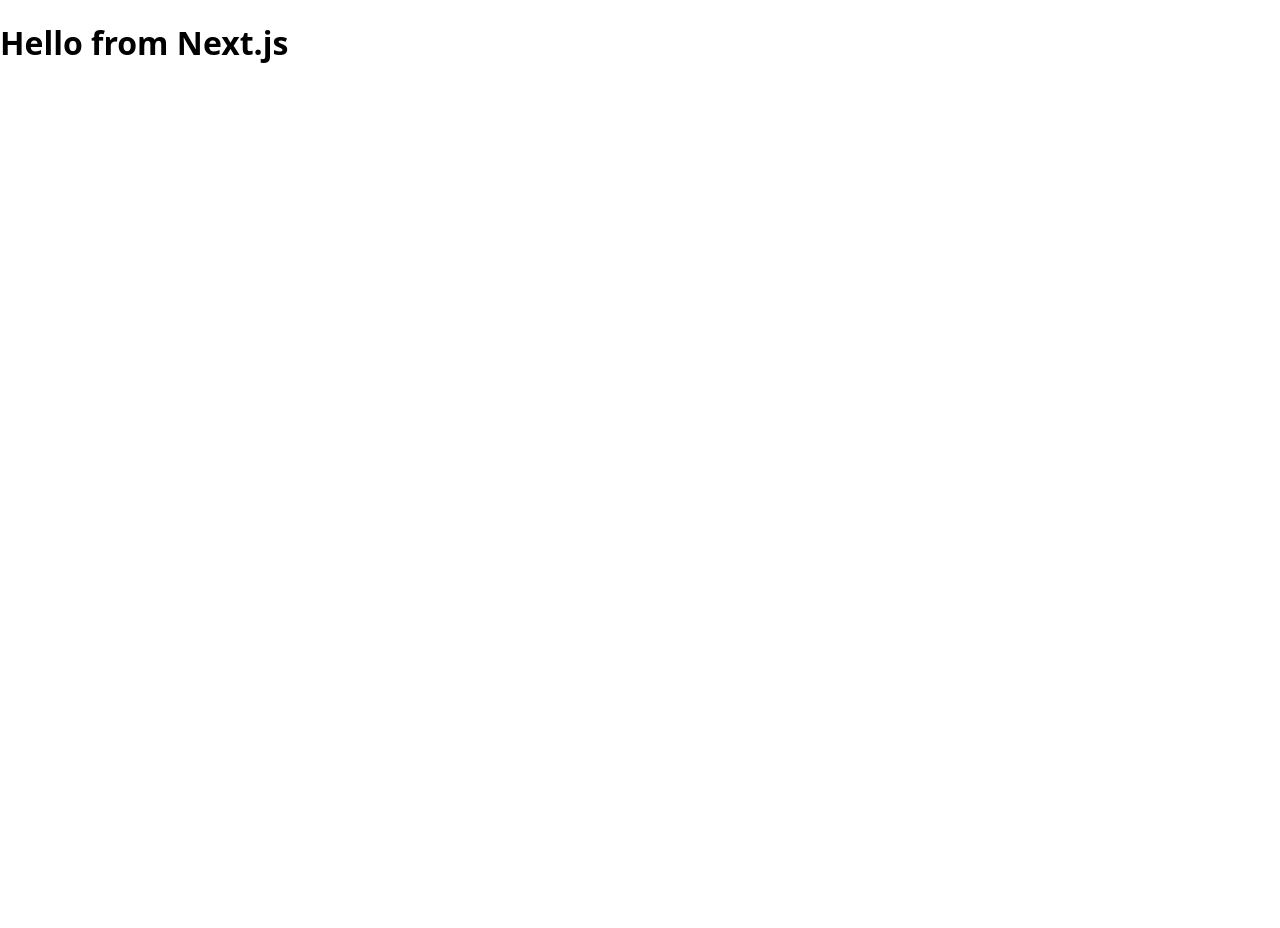
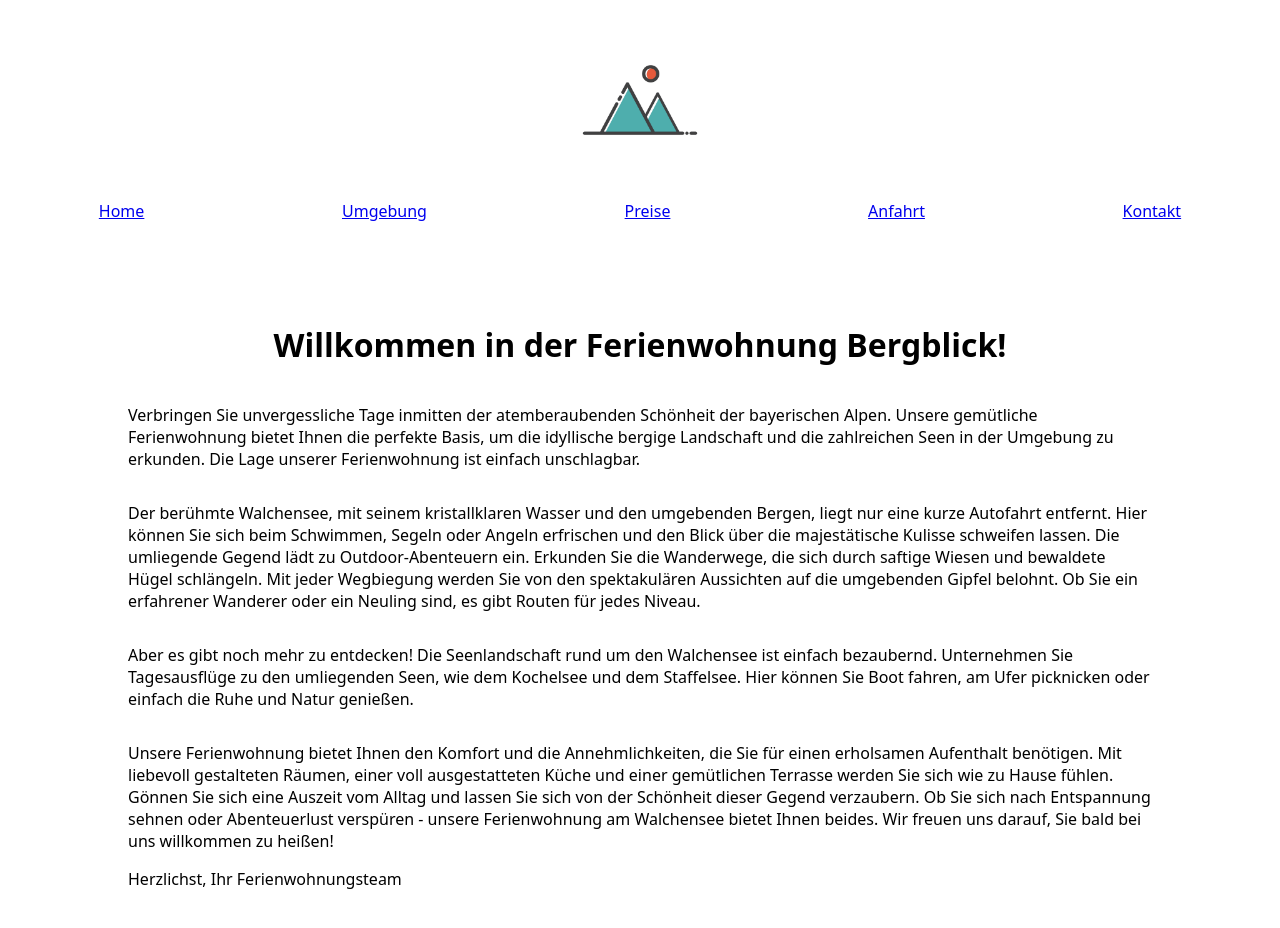
Before and after one commit to aaaleeenaaa/ferienwohnung-bergblick, a Next.js app: page / in a window 1280 px wide. Shown: the top 928 px of the page. Before the commit the page ends 800 px from the top, so only its background shows below. Built offline with nearby package versions, Linux system fonts and the light colour scheme.

Commit message:
add navigation, logo and first draft content

```diff
--- /dev/null
+++ b/components/Layout/Header.js
@@ -0,0 +1,26 @@
+import Image from "next/image";
+import styled from "styled-components";
+import Head from "next/head";
+
+const StyledHeader = styled.header`
+  display: flex;
+  justify-content: center;
+`;
+
+export default function Header() {
+  return (
+    <>
+      <Head>
+        <title>Ferienwohnung Bergblick</title>
+      </Head>
+      <StyledHeader>
+        <Image
+          src="/mountain-icon.png"
+          alt="Mountain icon"
+          width={200}
+          height={200}
+        />
+      </StyledHeader>
+    </>
+  );
+}
--- /dev/null
+++ b/components/Layout/Layout.js
@@ -0,0 +1,21 @@
+import Navbar from "./Menu.js";
+import styled from "styled-components";
+import Header from "./Header.js";
+
+const StyledMain = styled.main`
+  margin-top: 5rem;
+  margin-bottom: 4.5rem;
+  display: flex;
+  justify-content: center;
+  flex-wrap: wrap;
+`;
+
+export default function Layout({ children }) {
+  return (
+    <>
+      <Header />
+      <Navbar />
+      <StyledMain>{children}</StyledMain>
+    </>
+  );
+}
--- /dev/null
+++ b/components/Layout/Menu.js
@@ -0,0 +1,63 @@
+import Link from "next/link";
+import styled from "styled-components";
+
+const StyledNavbar = styled.nav`
+  display: flex;
+  justify-content: space-around;
+`;
+
+export default function Navbar() {
+  return (
+    <StyledNavbar>
+      <Link href="/">Home</Link>
+      <Link href="/surroundings">Umgebung</Link>
+      <Link href="/prices">Preise</Link>
+      <Link href="/arrival">Anfahrt</Link>
+      <Link href="/contact">Kontakt</Link>
+    </StyledNavbar>
+  );
+}
+
+/*import { AiOutlineMenu } from "react-icons/ai";
+import { useState } from "react";
+import Link from "next/link";
+import styled from "styled-components";
+
+const StyledMenu = styled.nav`
+  position: fixed;
+  top: 1rem;
+  right: 1rem;
+`;
+
+export default function Menu() {
+  const [isOpen, setIsOpen] = useState(false);
+
+  function toggleMenu() {
+    setIsOpen(!isOpen);
+  }
+
+  return (
+    <>
+      <StyledMenu>
+        <AiOutlineMenu onClick={toggleMenu} />
+        {isOpen && (
+          <ul>
+            <li>
+              <Link href="/index">Home</Link>
+            </li>
+            <li>
+              <Link href="/#">Umgebung</Link>
+            </li>
+            <li>
+              <Link href="/#">Preise</Link>
+            </li>
+            <li>
+              <Link href="/#">Kontakt</Link>
+            </li>
+          </ul>
+        )}
+      </StyledMenu>
+    </>
+  );
+}
+*/
--- a/package.json
+++ b/package.json
@@ -15,6 +15,7 @@
     "next": "13.3.1",
     "react": "18.2.0",
     "react-dom": "18.2.0",
+    "react-icons": "^4.10.1",
     "styled-components": "^5.3.10"
   },
   "devDependencies": {
--- a/pages/_app.js
+++ b/pages/_app.js
@@ -1,10 +1,13 @@
 import GlobalStyle from "../styles";
+import Layout from "@/components/Layout/Layout";
 
 export default function App({ Component, pageProps }) {
   return (
     <>
-      <GlobalStyle />
-      <Component {...pageProps} />
+      <Layout>
+        <GlobalStyle />
+        <Component {...pageProps} />
+      </Layout>
     </>
   );
 }
--- /dev/null
+++ b/pages/arrival.js
@@ -0,0 +1,3 @@
+export default function Arrival() {
+  return <></>;
+}
--- /dev/null
+++ b/pages/contact.js
@@ -0,0 +1,3 @@
+export default function Contact() {
+  return <></>;
+}
--- a/pages/index.js
+++ b/pages/index.js
@@ -1,7 +1,58 @@
+import styled from "styled-components";
+
+const StyledSection = styled.section`
+  max-width: 80%;
+`;
+
 export default function HomePage() {
   return (
-    <div>
-      <h1>Hello from Next.js</h1>
-    </div>
+    <>
+      <h1>Willkommen in der Ferienwohnung Bergblick!</h1>
+      <StyledSection>
+        <p>
+          Verbringen Sie unvergessliche Tage inmitten der atemberaubenden
+          Schönheit der bayerischen Alpen. Unsere gemütliche Ferienwohnung
+          bietet Ihnen die perfekte Basis, um die idyllische bergige Landschaft
+          und die zahlreichen Seen in der Umgebung zu erkunden. Die Lage unserer
+          Ferienwohnung ist einfach unschlagbar.
+        </p>
+      </StyledSection>
+      <StyledSection>
+        <p>
+          Der berühmte Walchensee, mit seinem kristallklaren Wasser und den
+          umgebenden Bergen, liegt nur eine kurze Autofahrt entfernt. Hier
+          können Sie sich beim Schwimmen, Segeln oder Angeln erfrischen und den
+          Blick über die majestätische Kulisse schweifen lassen. Die umliegende
+          Gegend lädt zu Outdoor-Abenteuern ein. Erkunden Sie die Wanderwege,
+          die sich durch saftige Wiesen und bewaldete Hügel schlängeln. Mit
+          jeder Wegbiegung werden Sie von den spektakulären Aussichten auf die
+          umgebenden Gipfel belohnt. Ob Sie ein erfahrener Wanderer oder ein
+          Neuling sind, es gibt Routen für jedes Niveau.
+        </p>
+      </StyledSection>
+      <StyledSection>
+        <p>
+          Aber es gibt noch mehr zu entdecken! Die Seenlandschaft rund um den
+          Walchensee ist einfach bezaubernd. Unternehmen Sie Tagesausflüge zu
+          den umliegenden Seen, wie dem Kochelsee und dem Staffelsee. Hier
+          können Sie Boot fahren, am Ufer picknicken oder einfach die Ruhe und
+          Natur genießen.
+        </p>
+      </StyledSection>
+      <StyledSection>
+        <p>
+          Unsere Ferienwohnung bietet Ihnen den Komfort und die
+          Annehmlichkeiten, die Sie für einen erholsamen Aufenthalt benötigen.
+          Mit liebevoll gestalteten Räumen, einer voll ausgestatteten Küche und
+          einer gemütlichen Terrasse werden Sie sich wie zu Hause fühlen. Gönnen
+          Sie sich eine Auszeit vom Alltag und lassen Sie sich von der Schönheit
+          dieser Gegend verzaubern. Ob Sie sich nach Entspannung sehnen oder
+          Abenteuerlust verspüren - unsere Ferienwohnung am Walchensee bietet
+          Ihnen beides. Wir freuen uns darauf, Sie bald bei uns willkommen zu
+          heißen!
+        </p>
+        <p>Herzlichst, Ihr Ferienwohnungsteam</p>
+      </StyledSection>
+    </>
   );
 }
--- /dev/null
+++ b/pages/prices.js
@@ -0,0 +1,3 @@
+export default function Prices() {
+  return <></>;
+}
--- /dev/null
+++ b/pages/surroundings.js
@@ -0,0 +1,3 @@
+export default function Surroundings() {
+  return <></>;
+}
```
Also changed, not shown: public/mountain-icon.png (added), 1 other file (tests, documents, lock files or other folders).
